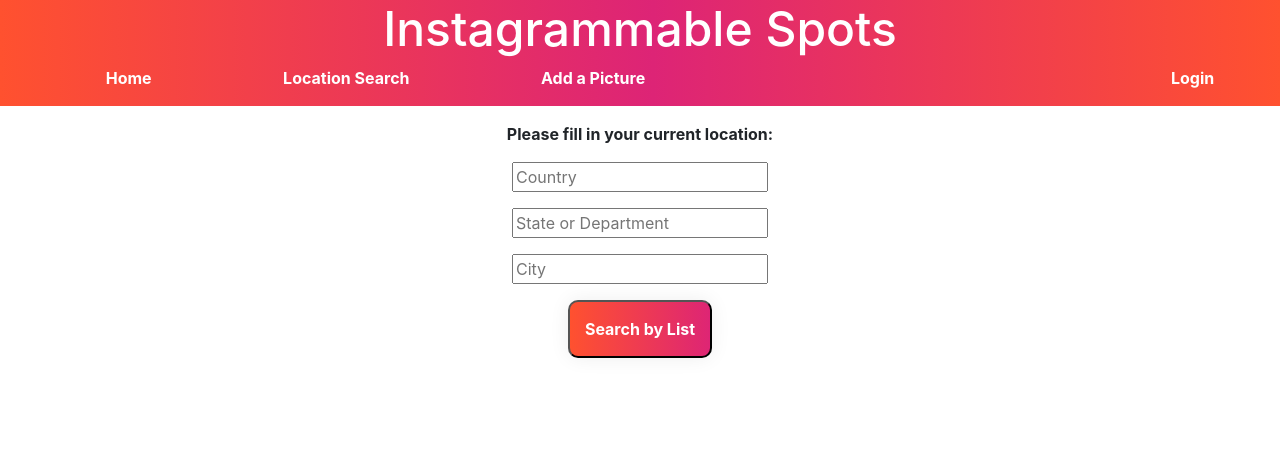
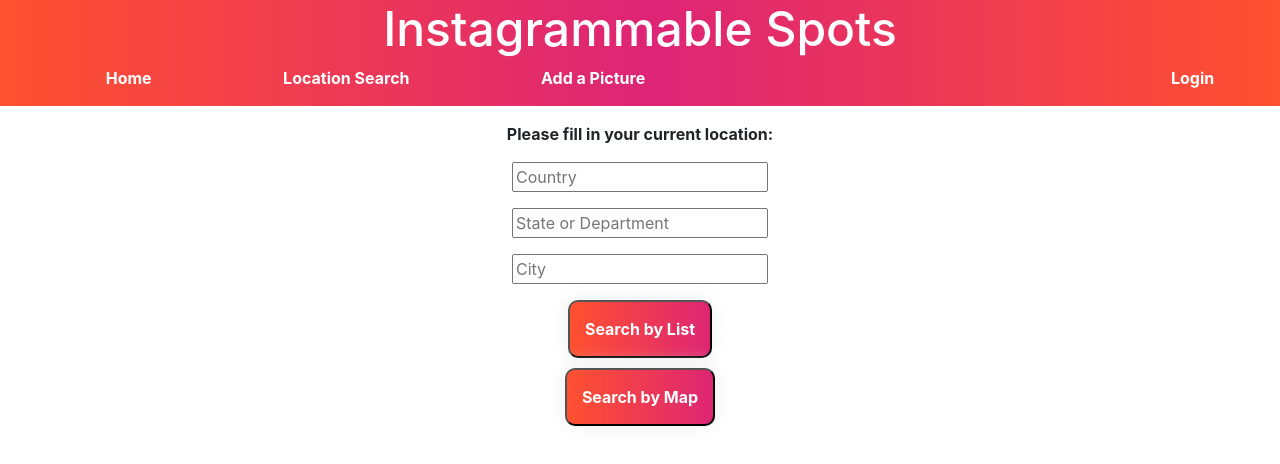
Before and after one commit to anakp07/capstone-frontend, a React (Create React App) app in the folder frontend/: page /locationsearch in a window 1280 px wide. Shown: the top 464 px of the page. Built offline with nearby package versions, Linux system fonts and the light colour scheme.

Commit message:
added search by map button in locationsearchform.js

```diff
--- a/frontend/src/App.js
+++ b/frontend/src/App.js
@@ -44,7 +44,7 @@ console.log("setSelectedLandmark:", setSelectedLandmark)
           <Route path="/login"><Login/></Route>
           <Route path="/addpicture"><AddPicture/></Route>
           <Route path="/listview"><ListView formFields={formFields} selectedLandmark={selectedLandmark} setSelectedLandmark={setSelectedLandmark}/></Route>
-          <Route path="/mapview"><MapView formFields={formFields}/></Route>
+          <Route path="/mapview"><MapView formFields={formFields} selectedLandmark={selectedLandmark} setSelectedLandmark={setSelectedLandmark}/></Route>
           <Route path="/listperspectiveview"><ListPerspectiveView formFields={formFields} selectedLandmark={selectedLandmark} setSelectedLandmark={setSelectedLandmark}/></Route>
 
         </Switch>
--- a/frontend/src/components/LocationSearchForm.js
+++ b/frontend/src/components/LocationSearchForm.js
@@ -58,7 +58,10 @@ const LocationSearchForm = (props) => {
       <div className="PlayerSubmissionForm__submit">
           <input type="submit" value="Search by List" className="PlayerSubmissionForm__submit-btn"/>
           {/* <input type="submit" value="Search by List" className="PlayerSubmissionForm__submit-btn" setLocation='true'/> */}
-
+      </div>
+      <div className="PlayerSubmissionForm__submit">
+          <input type="submit" value="Search by Map" className="PlayerSubmissionForm__submit-btn"/>
+          {/* <input type="submit" value="Search by List" className="PlayerSubmissionForm__submit-btn" setLocation='true'/> */}
       </div>
       </form>
 
```
